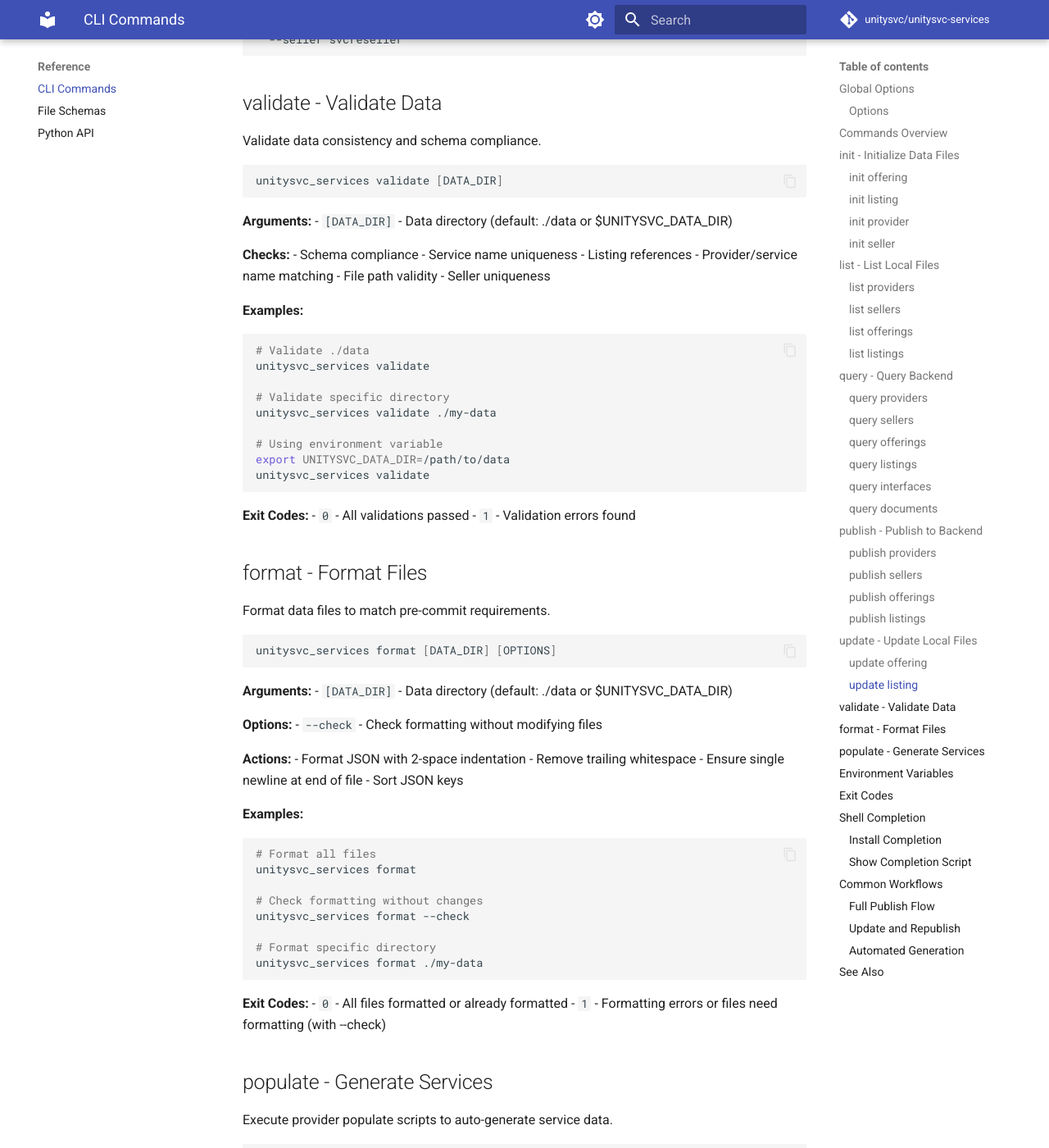
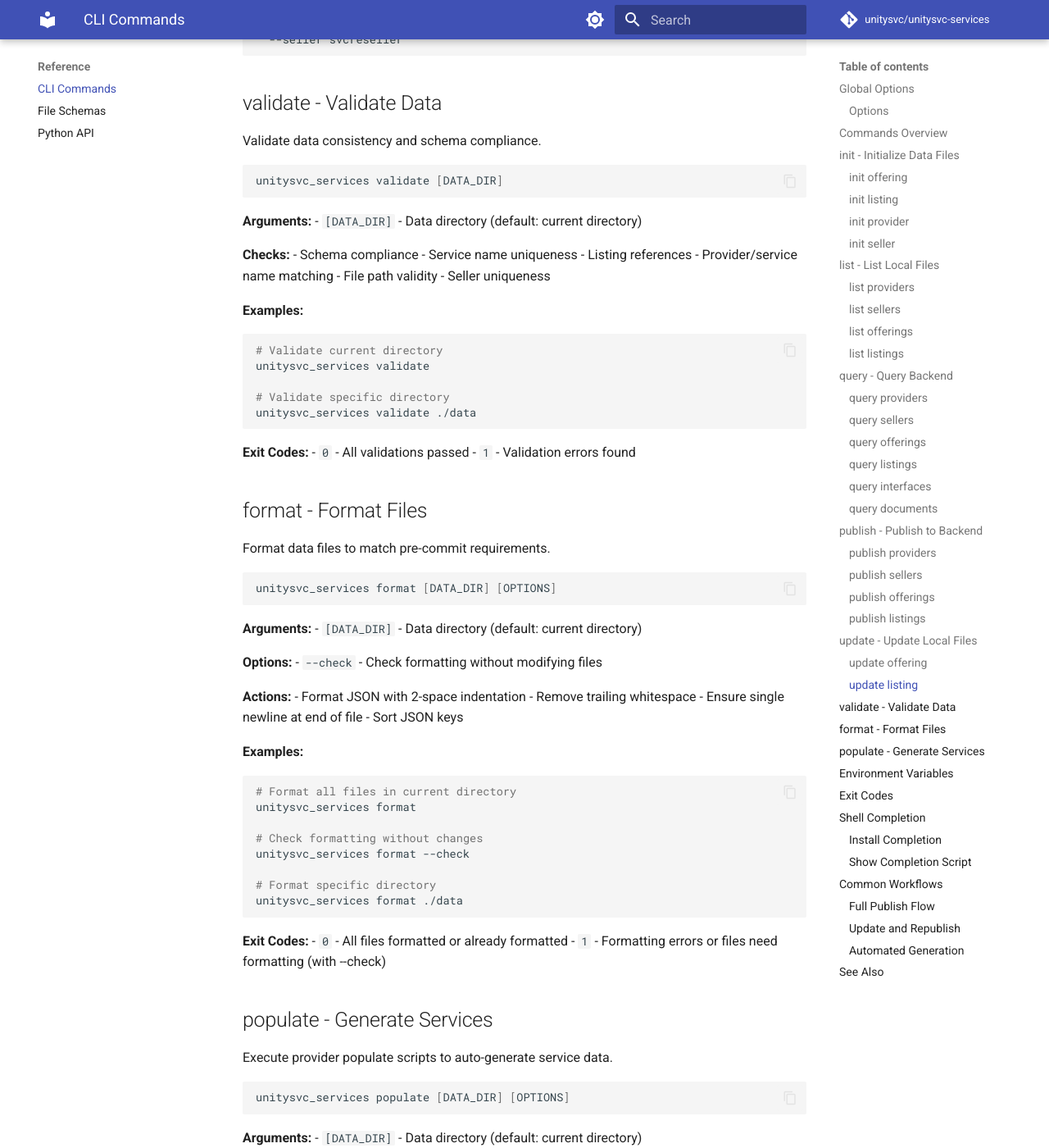
Before and after one commit to unitysvc/unitysvc-services, an MkDocs documentation site: the page built from docs/cli-reference.md, in a window 1280 px wide and 1400 px high, scrolled down 6480 px. Shown: the whole window at 82% size. Built offline with MkDocs 1.6.1 and Material for MkDocs 9.7.7, drawn with Linux system fonts in a browser that asks for light colours; comment, search, counter and statistics services are not loaded; some of the changed text lies outside the part shown.

Commit message:
change parameter --data-path

````diff
--- a/docs/cli-reference.md
+++ b/docs/cli-reference.md
@@ -117,7 +117,7 @@
 ```
 
 **Arguments:**
-- `[DATA_DIR]` - Data directory (default: ./data or $UNITYSVC_DATA_DIR)
+- `[DATA_DIR]` - Data directory (default: current directory)
 
 ### list sellers
 
@@ -214,23 +214,23 @@
 unitysvc_services publish providers [DATA_PATH] [OPTIONS]
 ```
 
-**Arguments:**
-- `[DATA_PATH]` - File or directory path (default: ./data or $UNITYSVC_DATA_DIR)
+**Options:**
+- `--data-path, -d PATH` - File or directory path (default: current directory)
 
-**Options:**
+**Additional Options:**
 - `--backend-url, -u URL` - Backend URL (or $UNITYSVC_BACKEND_URL)
 - `--api-key, -k KEY` - API key (or $UNITYSVC_API_KEY)
 
 **Examples:**
 ```bash
-# Publish all providers in ./data
+# Publish all providers in current directory
 unitysvc_services publish providers
 
 # Publish specific file
-unitysvc_services publish providers ./data/my-provider/provider.json
+unitysvc_services publish providers --data-path ./data/my-provider/provider.json
 
 # Publish from custom directory
-unitysvc_services publish providers ./custom-data
+unitysvc_services publish providers --data-path ./custom-data
 ```
 
 ### publish sellers
@@ -273,7 +273,7 @@
 - `--display-name NAME` - New display name
 - `--description TEXT` - New description
 - `--version VERSION` - New version
-- `--data-dir, -d PATH` - Data directory (default: ./data)
+- `--data-dir, -d PATH` - Data directory (default: current directory)
 
 **Examples:**
 ```bash
@@ -297,7 +297,7 @@
 - `--service-name, -n NAME` - Service name (required)
 - `--status, -s STATUS` - New listing_status
 - `--seller SELLER` - Filter by seller name
-- `--data-dir, -d PATH` - Data directory (default: ./data)
+- `--data-dir, -d PATH` - Data directory (default: current directory)
 
 **Listing Status Values:**
 - `unknown` - Not yet determined
@@ -329,7 +329,7 @@
 ```
 
 **Arguments:**
-- `[DATA_DIR]` - Data directory (default: ./data or $UNITYSVC_DATA_DIR)
+- `[DATA_DIR]` - Data directory (default: current directory)
 
 **Checks:**
 - Schema compliance
@@ -341,15 +341,11 @@
 
 **Examples:**
 ```bash
-# Validate ./data
+# Validate current directory
 unitysvc_services validate
 
 # Validate specific directory
-unitysvc_services validate ./my-data
-
-# Using environment variable
-export UNITYSVC_DATA_DIR=/path/to/data
-unitysvc_services validate
+unitysvc_services validate ./data
 ```
 
 **Exit Codes:**
@@ -365,7 +361,7 @@
 ```
 
 **Arguments:**
-- `[DATA_DIR]` - Data directory (default: ./data or $UNITYSVC_DATA_DIR)
+- `[DATA_DIR]` - Data directory (default: current directory)
 
 **Options:**
 - `--check` - Check formatting without modifying files
@@ -378,14 +374,14 @@
 
 **Examples:**
 ```bash
-# Format all files
+# Format all files in current directory
 unitysvc_services format
 
 # Check formatting without changes
 unitysvc_services format --check
 
 # Format specific directory
-unitysvc_services format ./my-data
+unitysvc_services format ./data
 ```
 
 **Exit Codes:**
@@ -401,7 +397,7 @@
 ```
 
 **Arguments:**
-- `[DATA_DIR]` - Data directory (default: ./data or $UNITYSVC_DATA_DIR)
+- `[DATA_DIR]` - Data directory (default: current directory)
 
 **Options:**
 - `--provider, -p NAME` - Only populate specific provider
@@ -428,13 +424,11 @@
 
 | Variable | Description | Used By |
 |----------|-------------|---------|
-| `UNITYSVC_DATA_DIR` | Default data directory | All file commands |
 | `UNITYSVC_BACKEND_URL` | Backend API URL | query, publish |
 | `UNITYSVC_API_KEY` | API authentication key | query, publish |
 
 **Example:**
 ```bash
-export UNITYSVC_DATA_DIR=/path/to/data
 export UNITYSVC_BACKEND_URL=https://api.unitysvc.com/api/v1
 export UNITYSVC_API_KEY=your-api-key
 
````
Also changed, not shown: docs/api-reference.md (+0 -3 lines), docs/workflows.md (+0 -1 lines), 6 other files.
